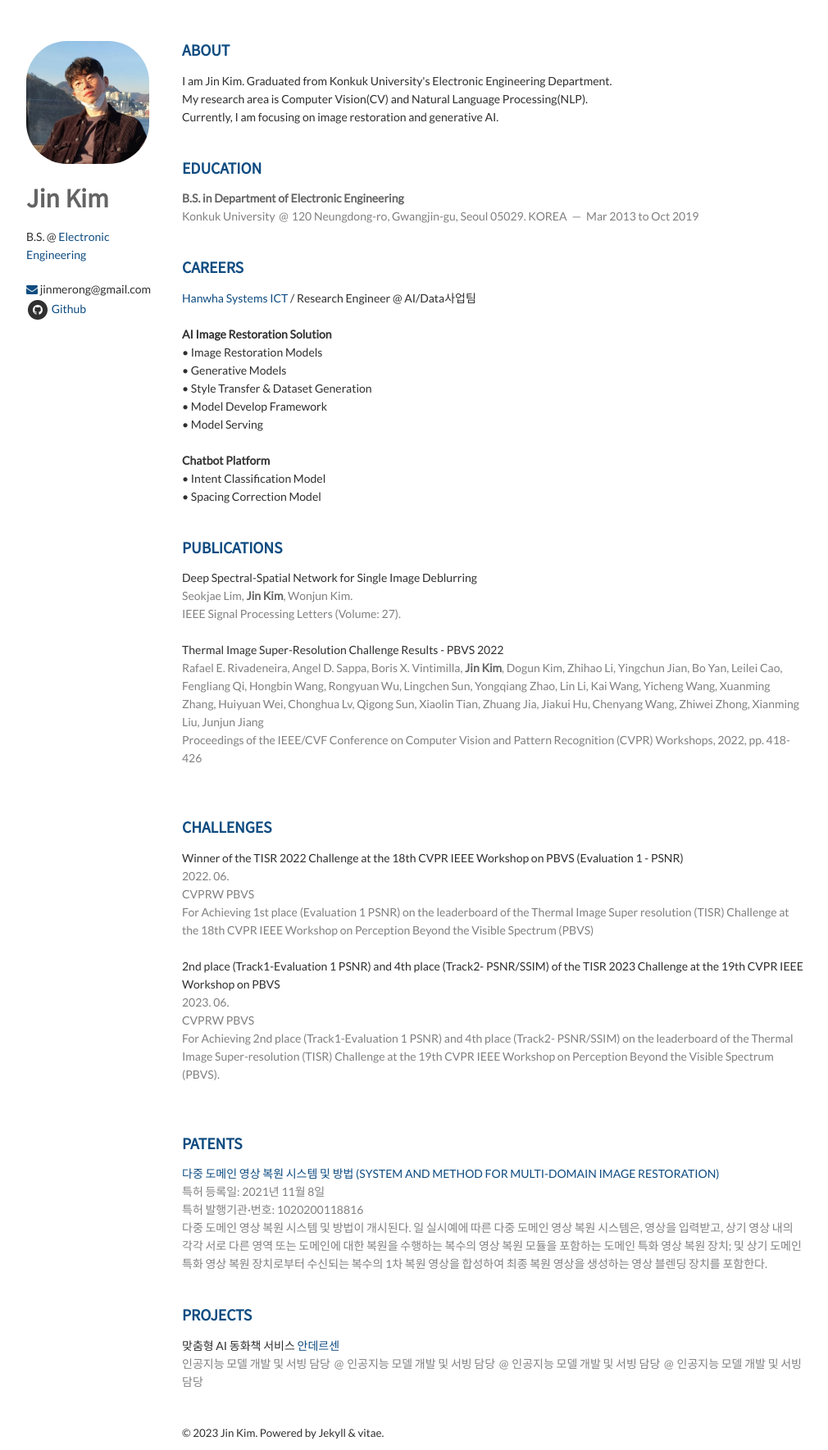
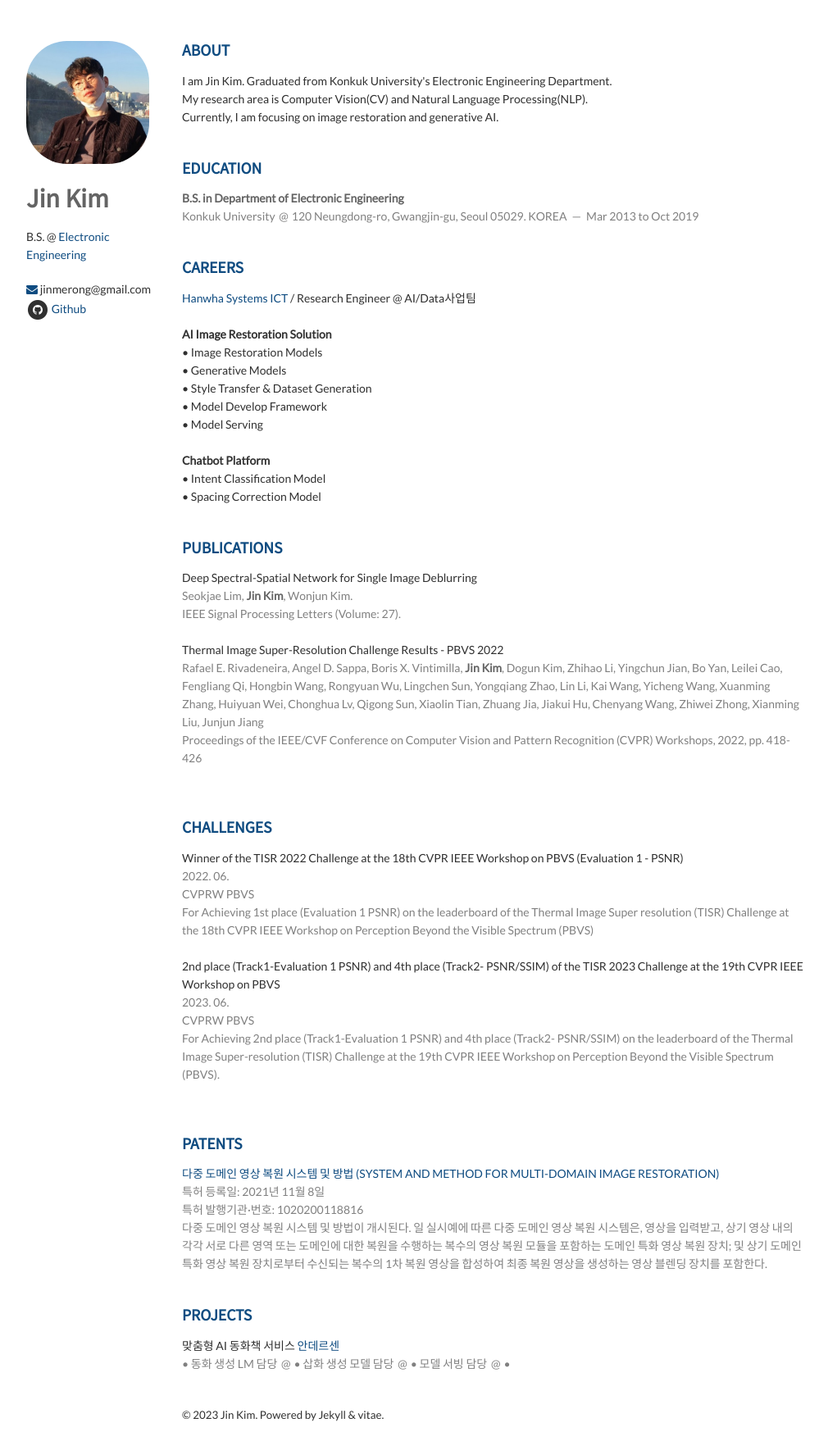
Before and after one commit to K-I-M-J-I-N/K-I-M-J-I-N.github.io, a Jekyll site: the page built from index.html, in a window 1280 px wide. Shown: the whole page at 82% size, without its empty margins (138-1148 px from the left). Built offline with Jekyll 4.4.1, drawn with Linux system fonts in a browser that asks for light colours; nearby versions of some CDN libraries; the list of posts is cut into pages by our own code; after the commit the page ends 1747 px from its top, so only the background shows below that.

Commit message:
Update projects.html

```diff
--- a/_includes/projects.html
+++ b/_includes/projects.html
@@ -3,10 +3,10 @@
     <article>
         <header>
             맞춤형 AI 동화책 서비스 <a href="https://andersonai.oopy.io/">안데르센</a><br/>
-            <span>인공지능 모델 개발 및 서빙 담당</span>
-            <span>인공지능 모델 개발 및 서빙 담당</span>
-            <span>인공지능 모델 개발 및 서빙 담당</span>
-            <span>인공지능 모델 개발 및 서빙 담당</span>
+            <span>&bull; 동화 생성 LM 담당</span>
+            <span>&bull; 삽화 생성 모델 담당</span>
+            <span>&bull; 모델 서빙 담당</span>
+            <span>&bull; </span>
         </header>
     </article>
 
```
